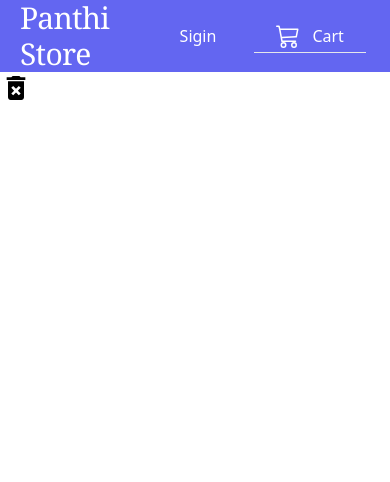
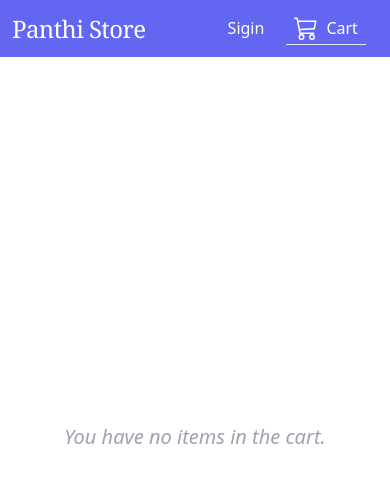
Before and after one commit to NavinPanthi/react-ecommerce-app, a React (Create React App) app: page /Cart in a window 390 px wide. Shown: the top 482 px of the page. Built offline with nearby package versions, Linux system fonts and the light colour scheme.

Commit message:
search box added

```diff
--- a/src/components/Cart/Cart.js
+++ b/src/components/Cart/Cart.js
@@ -11,8 +11,17 @@ const Cart = () => {
     dispatch(cartActions.removeAllFromCart());
   };
   return (
-    <div>
-      <div>
+    <>
+      {cartItems.length === 0 ? (
+        <div className="flex justify-center items-center h-[90vh]">
+          <p className="italic text-gray-400 my-0 text-xl">
+            You have no items in the cart.
+          </p>
+        </div>
+      ) : (
+        <div className="m-1">
+          <div className="p-5 flex justify-between border-b-2 ">
+            <p className="text-xl font-semibold">Your cart items</p>
             <button onClick={handleRemove}>
               <MdDeleteForever size="2em" />
             </button>
@@ -25,6 +34,8 @@ const Cart = () => {
             ))}
           </ul>
         </div>
+      )}
+    </>
   );
 };
 export default Cart;
--- a/src/components/Cart/CartItem.js
+++ b/src/components/Cart/CartItem.js
@@ -16,14 +16,14 @@ const CartItem = ({ item }) => {
   };
   let all = null;
   return (
-    <div className="grid grid-cols-4  h-28 gap-4 pt-2 p-3 overflow-hidden">
+    <div className="grid grid-cols-4  h-28 gap-0 sm:gap-4 pt-2 p-0 sm:p-3 overflow-hidden">
       <Link to={`/Cart/${item.id}`}>
         {" "}
         <img src={matchingItem.image} className="w-20  p-3 object-cover" alt="de" />
       </Link>
       <Link to={`/Cart/${item.id}`}>
         {" "}
-        <div className="text-sm">{matchingItem.title}</div>
+        <div className="text-xs sm:text-sm">{matchingItem.title}</div>
       </Link>
 
       <div className="flex items-center  flex-col gap-3">
@@ -39,7 +39,7 @@ const CartItem = ({ item }) => {
       </div>
       <div className="text-center flex items-start justify-around">
         <Button onClick={handleRemove}>-</Button>
-        <span className="">{item.quantity}</span>
+        <span className="p-1">{item.quantity}</span>
         <Button onClick={handleAdd}>+</Button>
       </div>
     </div>
@@ -48,7 +48,7 @@ const CartItem = ({ item }) => {
 const Button = ({ onClick, children }) => {
   return (
     <button
-      className="text-gray-500 w-12 bg-gray-100 text-xl"
+      className="text-gray-500 w-9 sm:w-12 bg-gray-100 text-xl"
       onClick={onClick}
     >
       {children}
--- a/src/components/Home/Home.js
+++ b/src/components/Home/Home.js
@@ -1,6 +1,11 @@
 import ItemsList from "../Items/ItemsList";
-
+import Search from "./Search";
 const Home = () => {
-  return <ItemsList></ItemsList>;
+  return (
+    <div>
+      <Search/>
+      <ItemsList></ItemsList>;
+    </div>
+  );
 };
 export default Home;
--- /dev/null
+++ b/src/components/Home/Search.js
@@ -0,0 +1,24 @@
+import { useState } from "react";
+import { MdSearch } from "react-icons/md";
+import { useDispatch, useSelector } from "react-redux";
+import { itemActions } from "../../store/itemSlice";
+const Search = () => {
+  const dispatch = useDispatch();
+  const handleSearch = (e) => {
+    let searchTerm = e.target.value;
+    dispatch(itemActions.searchItem({ searchTerm }));
+  };
+
+  return (
+    <div className="flex flex-row search border mt-4 mx-3 border-slate-300 rounded-md flex-nowrap items-center focus-within:border-sky-500 focus:outline-none focus:border-sky-500 500 focus-within:ring-sky-500 focus-within:ring-1 text-sm">
+      <MdSearch className="search-icon icons ml-1 me-1 my-1 " size="1.3em" />
+      <input
+        type="text"
+        className="placeholder-italic py-2 border-0 w-full rounded focus:none outline-none text-sm placeholder:italic placeholder:text-slate-400"
+        placeholder="Search expense"
+        onChange={handleSearch}
+      />
+    </div>
+  );
+};
+export default Search;
--- a/src/components/Navbar/Navbar.js
+++ b/src/components/Navbar/Navbar.js
@@ -11,20 +11,20 @@ const Navbar = () => {
     <nav className="flex flex-row justify-between w-full items-center bg-indigo-500 text-white sticky top-0">
       <Link
         to="/"
-        className="text-3xl pl-5 font-medium tracking-tight font-serif"
+        className="text-2xl whitespace-nowrap sm:text-3xl pl-3 sm:pl-5 font-medium tracking-tight font-serif"
       >
         Panthi Store
       </Link>
       <ul className="flex flex-row justify-end text-base font-medium mt-0 px-6 py-3 text-md ">
         <CustomLink
           to="/Signin"
-          className="px-5 w-28 h-8 flex items-center justify-center"
+          className="px-2 sm:px-5 w-20 sm:w-28 h-8 flex items-center justify-center"
         >
           Sigin
         </CustomLink>
         <CustomLink
           to="/Cart"
-          className="px-5 w-28 h-8 flex items-center justify-around"
+          className="px-2 sm:px-5 w-20 sm:w-28 h-8 flex items-center justify-around"
         >
           <div className="flex relative h-10 items-center w-8">
             <BsCart3 className="mr-2" size="1.5em"></BsCart3>
--- a/src/store/itemSlice.js
+++ b/src/store/itemSlice.js
@@ -326,11 +326,18 @@ const itemSlice = createSlice({
         rating: { rate: 3.7, count: 34 },
       },
     ],
+    filteredList: [],
     changed: false,
   },
+
   reducer: {
     addItem(state, action) {
       console.log("action : state", action, ":", state);
+    },
+    searchItem(state, action) {
+      const filteredList = state.itemsList.filter((item) =>
+        item.title.toLowerCase().includes(action.payload.toLowerCase())
+      );
     },
   },
 });
```
Lines whose indentation alone changed are shown as unchanged.
